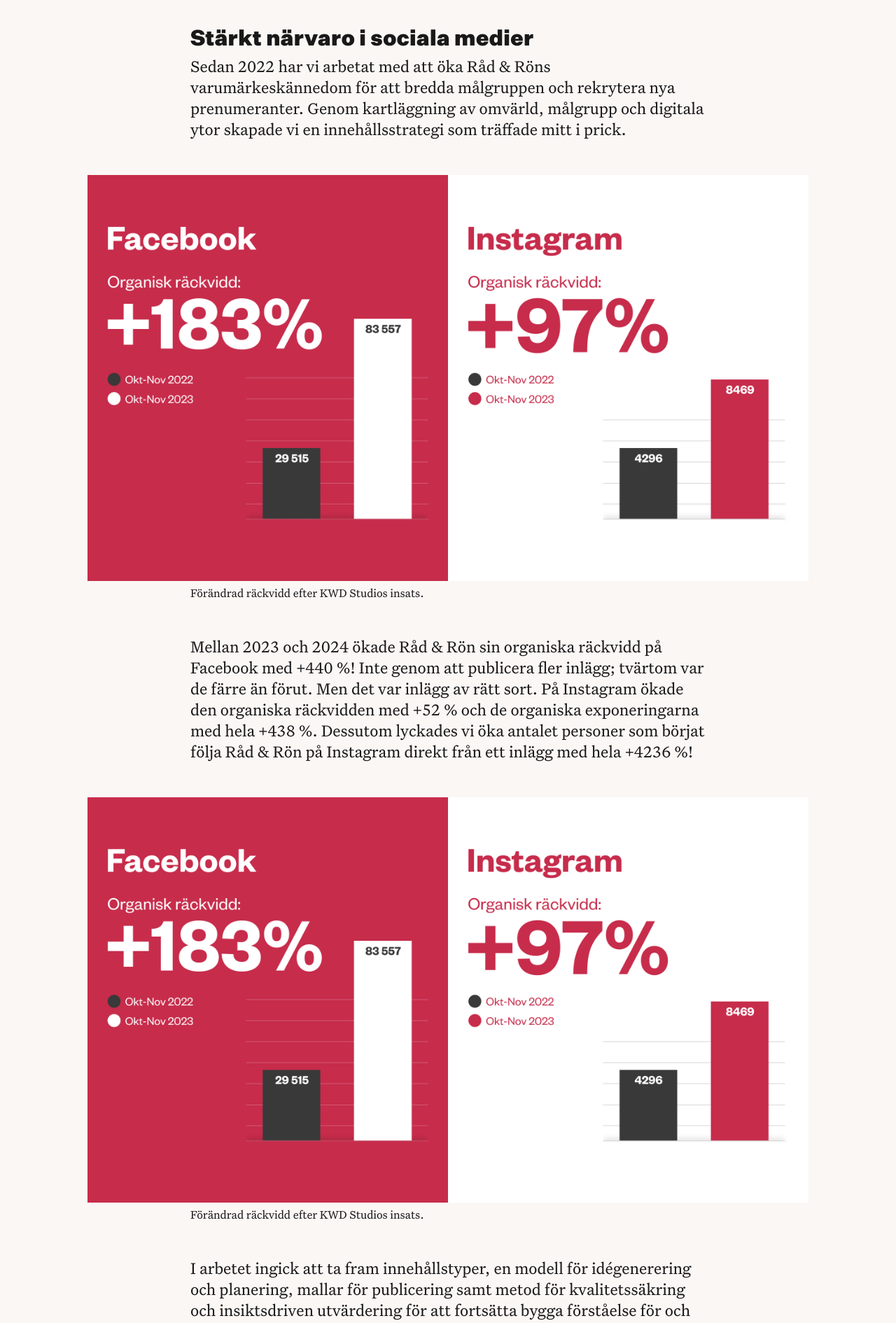
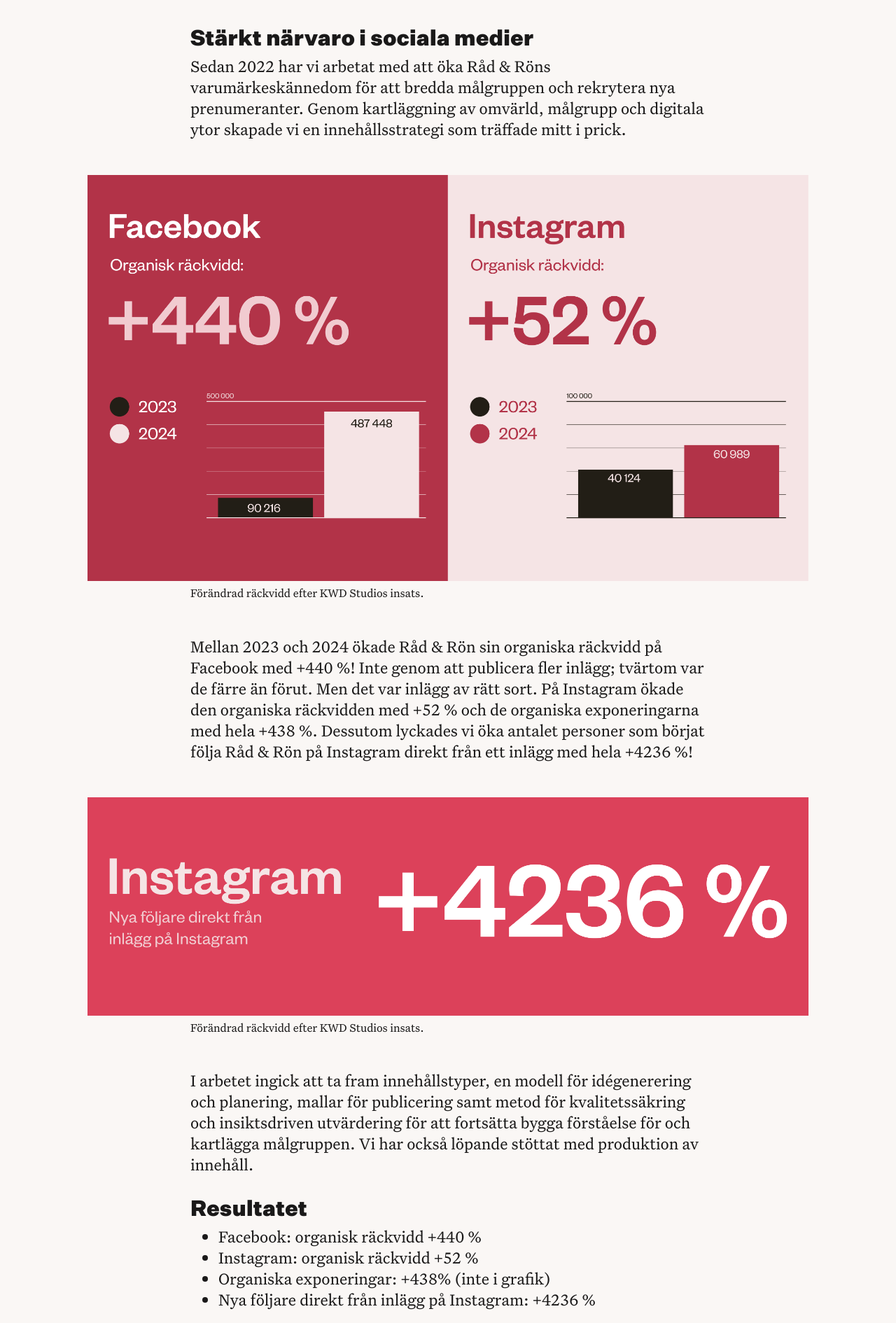
Before and after one commit to kwdstudio/kwdstudio.github.io, a Jekyll site: the page built from _cases/rad-ron.md, in a window 1280 px wide. Shown: the part 1428-3318 px from the top of the page at 70% size. Built offline with Jekyll 4.4.1, drawn with Linux system fonts in a browser that asks for light colours; grey boxes are pictures that could not be loaded.

Commit message:
New images

```diff
--- a/_cases/rad-ron.md
+++ b/_cases/rad-ron.md
@@ -17,7 +17,7 @@ Sedan 2022 har vi arbetat med att öka Råd & Röns varumärkeskännedom för at
 
 {%
   include page_image.html
-  src="/images/cases/rad-ron/staplar.png"
+  src="/images/cases/rad-ron/growth.png"
   caption="Förändrad räckvidd efter KWD Studios insats."
 %}
 
@@ -25,7 +25,7 @@ Mellan 2023 och 2024 ökade Råd & Rön sin organiska räckvidd på Facebook med
 
 {%
   include page_image.html
-  src="/images/cases/rad-ron/staplar.png"
+  src="/images/cases/rad-ron/instagram.png"
   caption="Förändrad räckvidd efter KWD Studios insats."
 %}
 
```
